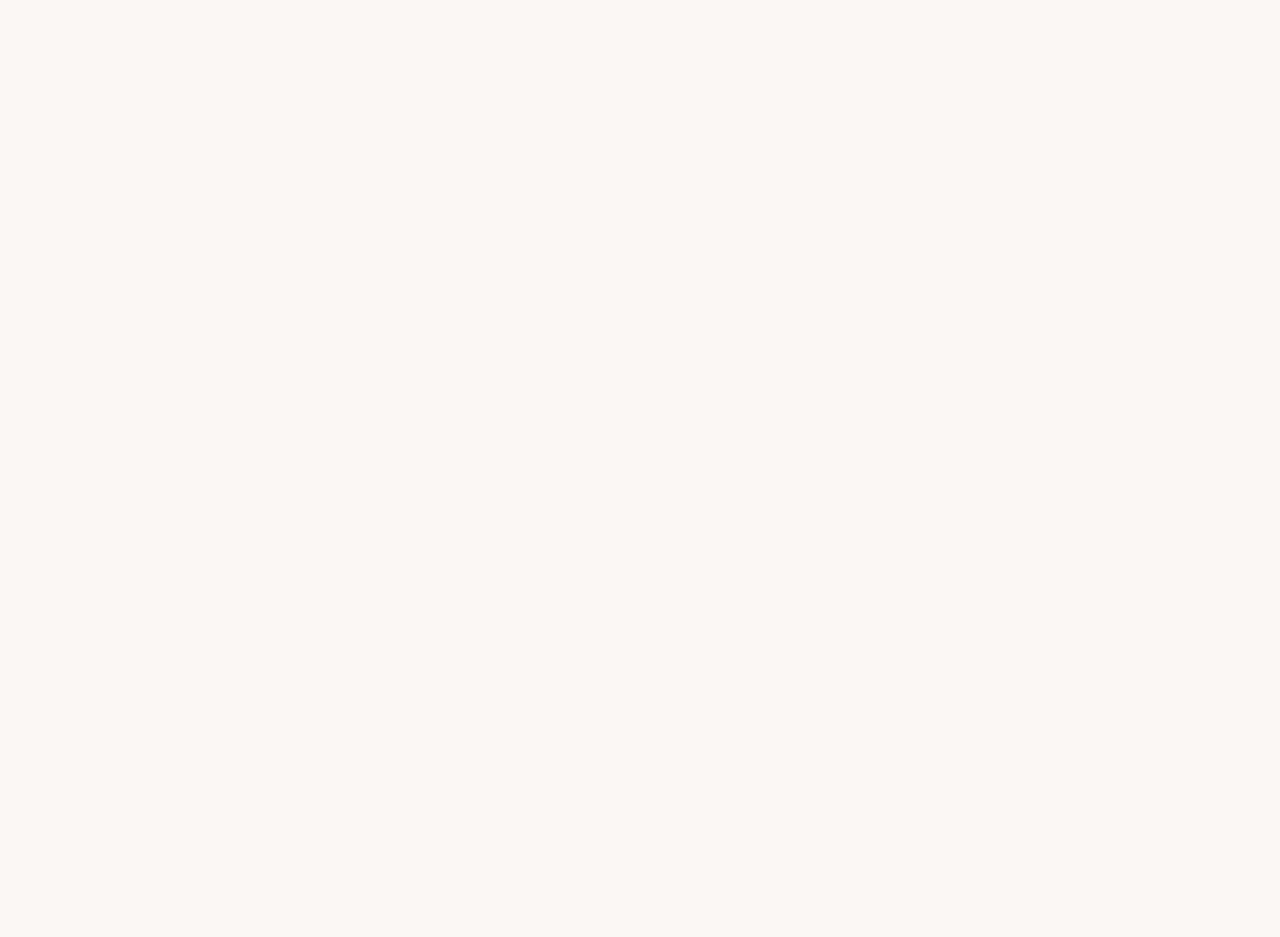
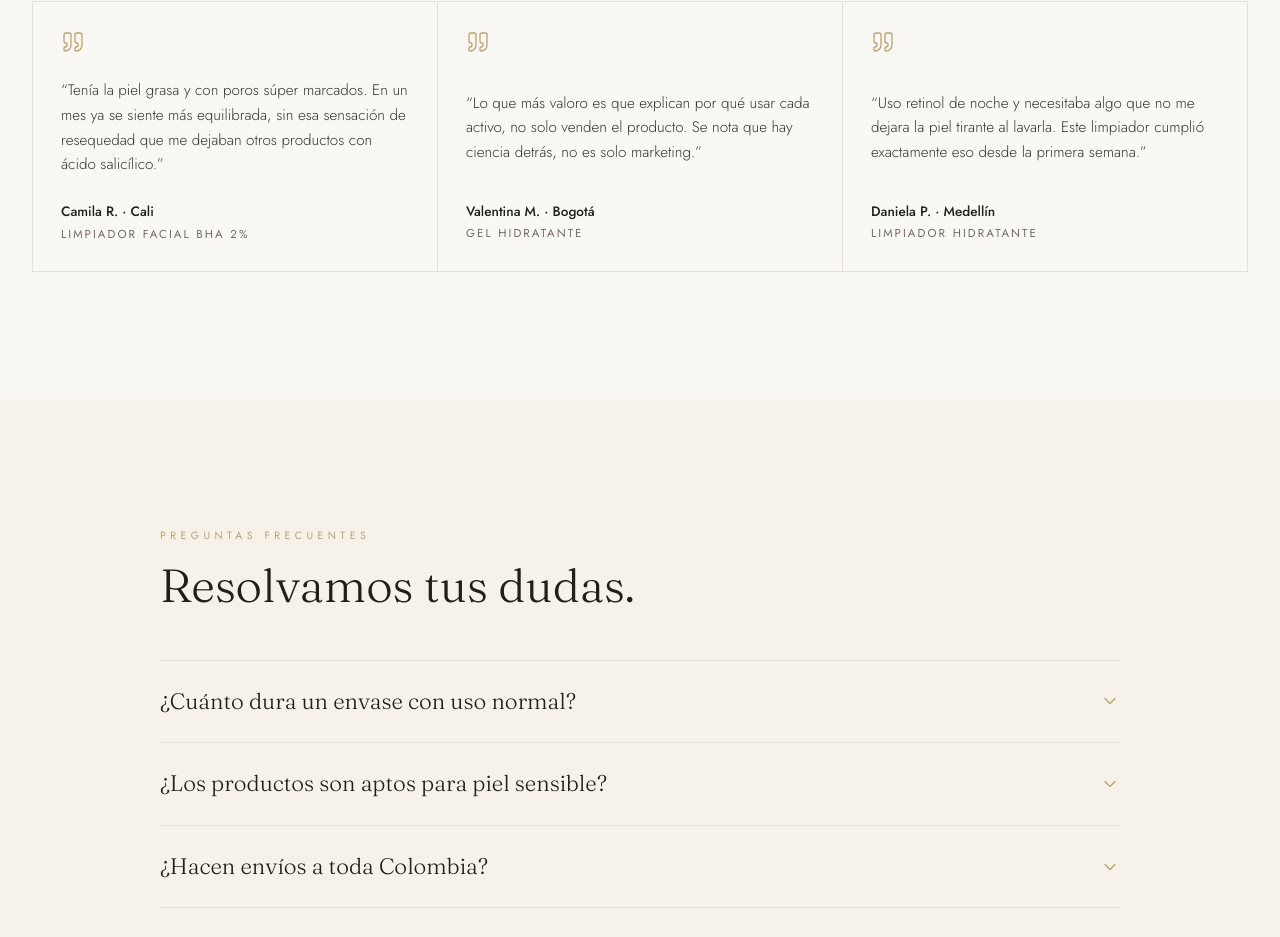
Before and after one commit to infoworkfixbic-cpu/MERAK-JULY, a React (Vite) app in the folder apps/web/: page / in a window 1280 px wide. Shown: the part 6485-7422 px from the top of the page. Before the commit the page ends 6491 px from the top, so only its background shows below. Built offline with nearby package versions, Linux system fonts and the light colour scheme; the HTML template or start-up script is replaced by a standard one.

Commit message:
Agrega testimonios, FAQ y puntos de confianza (envio/pago) sin cambiar estructura ni diseno

```diff
--- a/apps/web/src/pages/HomePage.jsx
+++ b/apps/web/src/pages/HomePage.jsx
@@ -1,7 +1,7 @@
 import React, { useState } from 'react';
 import { Helmet } from 'react-helmet';
 import { motion, useReducedMotion } from 'framer-motion';
-import { ChevronDown, Instagram, Menu, X, Droplets, Sparkles, ShieldCheck, Leaf, Rabbit, MapPin, FlaskConical } from 'lucide-react';
+import { ChevronDown, Instagram, Menu, X, Droplets, Sparkles, ShieldCheck, Leaf, Rabbit, MapPin, FlaskConical, Truck, CreditCard, Quote } from 'lucide-react';
 import Reveal from '@/components/Reveal';
 import Seo from '@/components/Seo';
 
@@ -192,6 +192,52 @@ const diferenciales = [
     { icon: ShieldCheck, label: 'Apto para piel sensible' },
     { icon: Rabbit, label: 'Cruelty free' },
     { icon: MapPin, label: 'Hecho en Colombia' },
+    { icon: Truck, label: 'Envíos a toda Colombia' },
+    { icon: CreditCard, label: 'Pago contra entrega o transferencia' },
+];
+
+const testimonials = [
+    {
+        name: 'Camila R.',
+        location: 'Cali',
+        product: 'Limpiador Facial BHA 2%',
+        quote: 'Tenía la piel grasa y con poros súper marcados. En un mes ya se siente más equilibrada, sin esa sensación de resequedad que me dejaban otros productos con ácido salicílico.',
+    },
+    {
+        name: 'Valentina M.',
+        location: 'Bogotá',
+        product: 'Gel Hidratante',
+        quote: 'Lo que más valoro es que explican por qué usar cada activo, no solo venden el producto. Se nota que hay ciencia detrás, no es solo marketing.',
+    },
+    {
+        name: 'Daniela P.',
+        location: 'Medellín',
+        product: 'Limpiador Hidratante',
+        quote: 'Uso retinol de noche y necesitaba algo que no me dejara la piel tirante al lavarla. Este limpiador cumplió exactamente eso desde la primera semana.',
+    },
+];
+
+const faqs = [
+    {
+        q: '¿Cuánto dura un envase con uso normal?',
+        a: 'Con uso diario, mañana y noche, un envase suele durar entre 6 y 8 semanas. La duración exacta depende de la cantidad que uses en cada aplicación.',
+    },
+    {
+        q: '¿Los productos son aptos para piel sensible?',
+        a: 'Sí. Todas nuestras fórmulas están pensadas para respetar la barrera cutánea y son aptas para piel sensible. Aun así, recomendamos hacer una prueba en una zona pequeña 24 horas antes del primer uso.',
+    },
+    {
+        q: '¿Hacen envíos a toda Colombia?',
+        a: 'Sí, hacemos envíos a nivel nacional. Puedes pagar contra entrega en las principales ciudades o por transferencia. Escríbenos por WhatsApp y te confirmamos tiempos y costos según tu ciudad.',
+    },
+    {
+        q: '¿En cuánto tiempo se empiezan a ver resultados?',
+        a: 'Depende del producto y de tu piel, pero en general los primeros cambios en confort y equilibrio se notan entre la segunda y cuarta semana de uso constante. La constancia es la clave.',
+    },
+    {
+        q: '¿Puedo combinar los tres productos en una misma rutina?',
+        a: 'Sí, están diseñados para complementarse: eliges el limpiador según tu tipo de piel (BHA 2% o Hidratante), sigues con el Gel Hidratante y terminas con protector solar en el día.',
+    },
 ];
 
 const routine = [
@@ -331,6 +377,26 @@ function ProductCard({ p, i }) {
                 )}
             </div>
         </article>
+    );
+}
+
+function FaqItem({ item }) {
+    const [open, setOpen] = useState(false);
+    return (
+        <div className="border-b border-border py-6">
+            <button
+                type="button"
+                onClick={() => setOpen((v) => !v)}
+                className="flex w-full items-center justify-between gap-4 text-left"
+                aria-expanded={open}
+            >
+                <span className="font-display text-[1.25rem] font-light text-foreground sm:text-[1.4rem]">{item.q}</span>
+                <ChevronDown className={`h-5 w-5 shrink-0 text-gold transition-transform ${open ? 'rotate-180' : ''}`} strokeWidth={1.5} />
+            </button>
+            {open && (
+                <p className="mt-3 max-w-3xl text-[0.95rem] font-light leading-relaxed text-muted-foreground">{item.a}</p>
+            )}
+        </div>
     );
 }
 
@@ -603,6 +669,57 @@ export default function HomePage() {
                 </div>
             </section>
 
+            <section id="testimonios" className="mx-auto w-full max-w-[80rem] px-5 py-24 sm:px-8 lg:py-32">
+                <Reveal>
+                    <p className="text-[0.66rem] uppercase tracking-[0.42em] text-gold">Lo que dicen</p>
+                    <h2 className="mt-4 max-w-2xl font-display text-[2.1rem] font-light leading-[1.12] text-foreground sm:text-[2.9rem]">
+                        Historias reales de piel real.
+                    </h2>
+                </Reveal>
+
+                <div className="mt-12 grid grid-cols-1 gap-px border border-border bg-border sm:grid-cols-3">
+                    {testimonials.map((t, i) => (
+                        <Reveal key={t.name} delay={i * 0.08}>
+                            <div className="flex h-full flex-col justify-between gap-6 bg-background p-7">
+                                <Quote className="h-6 w-6 text-gold" strokeWidth={1.3} />
+                                <p className="text-[0.95rem] font-light leading-relaxed text-foreground/90">“{t.quote}”</p>
+                                <div>
+                                    <p className="text-[0.85rem] font-medium text-foreground">{t.name} · {t.location}</p>
+                                    <p className="mt-1 text-[0.72rem] uppercase tracking-[0.18em] text-muted-foreground">{t.product}</p>
+                                </div>
+                            </div>
+                        </Reveal>
+                    ))}
+                </div>
+            </section>
+
+            <section id="faq" className="bg-cream py-24 lg:py-32">
+                <div className="mx-auto w-full max-w-[64rem] px-5 sm:px-8">
+                    <Reveal>
+                        <p className="text-[0.66rem] uppercase tracking-[0.42em] text-gold">Preguntas frecuentes</p>
+                        <h2 className="mt-4 max-w-2xl font-display text-[2.1rem] font-light leading-[1.12] text-foreground sm:text-[2.9rem]">
+                            Resolvamos tus dudas.
+                        </h2>
+                    </Reveal>
+
+                    <div className="mt-12 border-t border-border">
+                        {faqs.map((f, i) => (
+                            <Reveal key={f.q} delay={i * 0.05}>
+                                <FaqItem item={f} />
+                            </Reveal>
+                        ))}
+                    </div>
+
+                    <p className="mt-8 text-[0.9rem] font-light text-muted-foreground">
+                        ¿Tienes otra pregunta?{' '}
+                        <a href={WA} target="_blank" rel="noreferrer" className="text-gold underline decoration-1 underline-offset-4">
+                            Escríbenos por WhatsApp
+                        </a>
+                        .
+                    </p>
+                </div>
+            </section>
+
             <footer className="border-t border-border bg-background">
                 <div className="mx-auto w-full max-w-[80rem] px-5 py-16 sm:px-8">
                     <div className="grid grid-cols-1 gap-10 sm:grid-cols-3">
```
